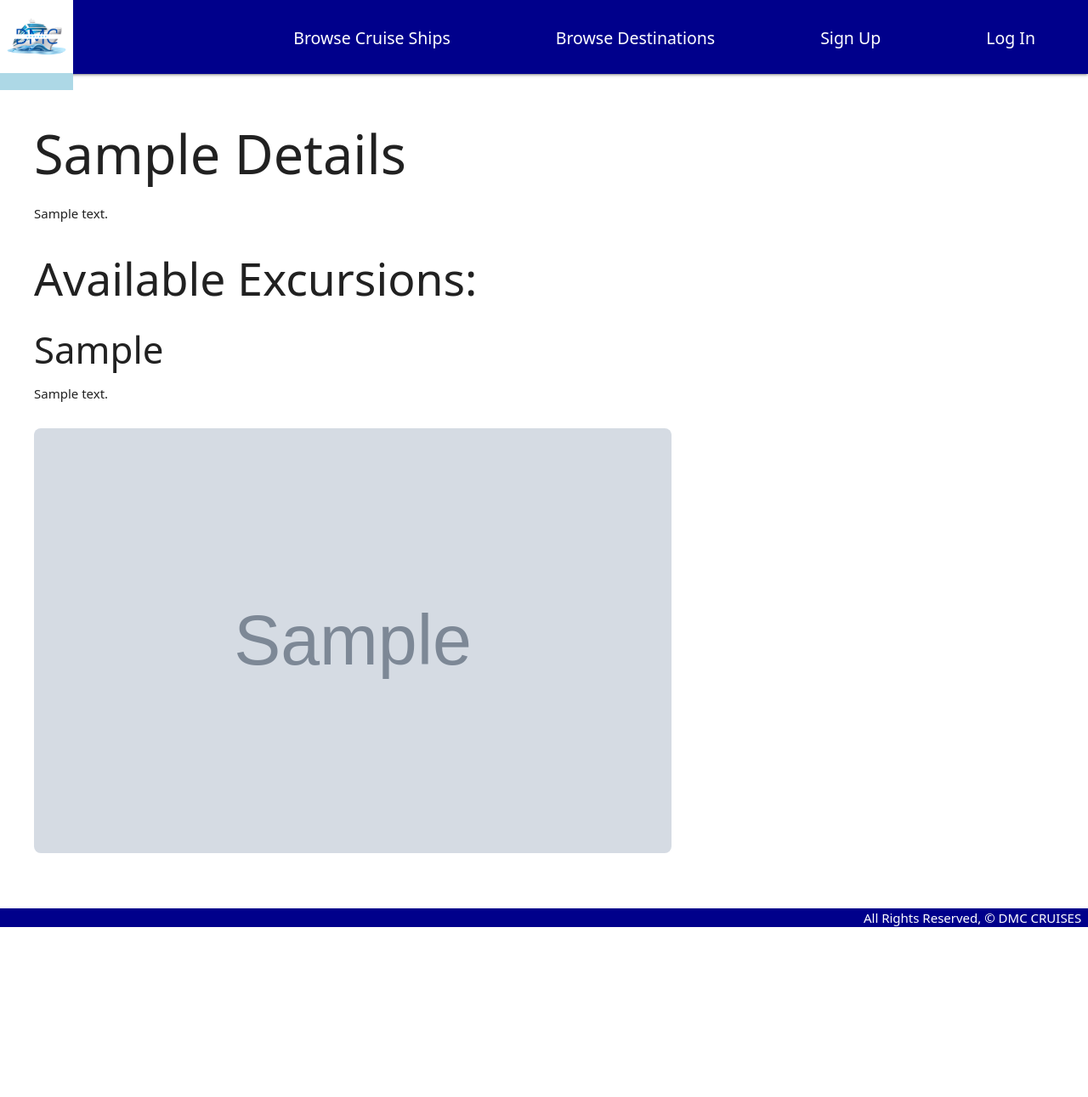
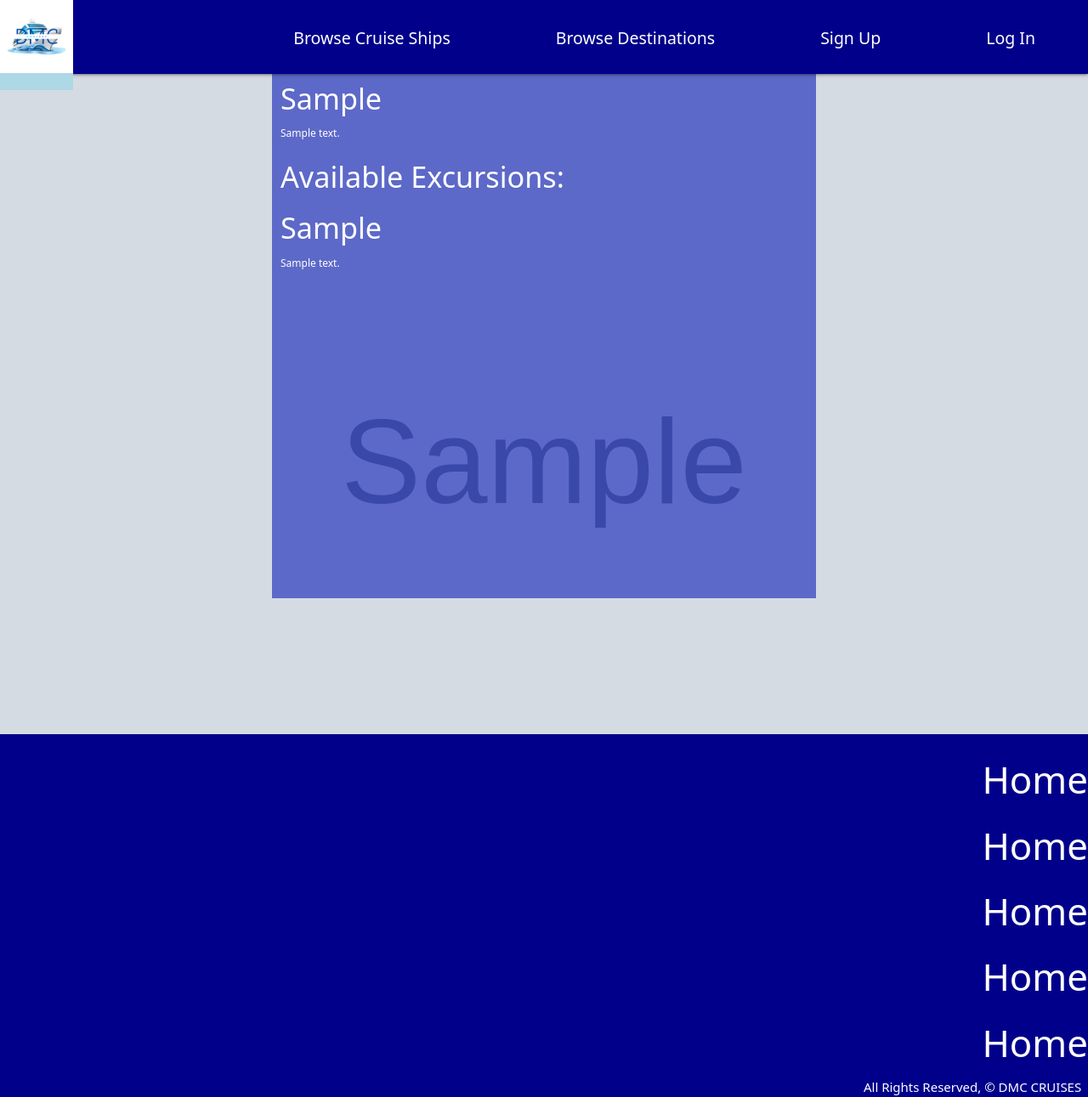
Before and after one commit to mlewis2257/dmc-cruises, a Django app: page /destinations/1/ in a window 1280 px wide. Shown: the whole page at 85% size. Before the commit the page ends 1091 px from the top, so only its background shows below. Run offline with Django 4.2, Linux system fonts and the light colour scheme; tables that the repository leaves empty hold one stand-in row (values such as "Sample post"); grey boxes marked "Sample" are stand-in pictures; parts of the project's set-up code (start-up, migrations or seed data) failed here and were passed over.

Commit message:
background images

```diff
--- a/main_app/static/css/style.css
+++ b/main_app/static/css/style.css
@@ -2,6 +2,7 @@ body {
   background-color: lightskyblue;
   display: flex;
   min-height: 100vh;
+  min-width: 100vw;
   flex-direction: column;
   font-family: system-ui, -apple-system, BlinkMacSystemFont, "Segoe UI", Roboto,
     Oxygen, Ubuntu, Cantarell, "Open Sans", "Helvetica Neue", sans-serif;
@@ -10,7 +11,7 @@ body {
 }
 
 main {
-  flex: 1 0 auto;
+  flex: auto;
   background-color: white;
 }
 
--- a/main_app/templates/base.html
+++ b/main_app/templates/base.html
@@ -3,29 +3,60 @@
 <!DOCTYPE html>
 <html lang="en">
   <head>
-  <meta charset="UTF-8">
-  <meta name="viewport" content="width=device-width, initial-scale=1.0">
-  <meta http-equiv="X-UA-Compatible" content="ie=edge">
+    <meta charset="UTF-8" />
+    <meta name="viewport" content="width=device-width, initial-scale=1.0" />
+    <meta http-equiv="X-UA-Compatible" content="ie=edge" />
     <title></title>
-   <link rel="stylesheet" href="https://cdnjs.cloudflare.com/ajax/libs/materialize/1.0.0/css/materialize.min.css">
-   <link rel="stylesheet" type="text/css" href="{% static 'css/style.css' %}">
+    <link
+      rel="stylesheet"
+      href="https://cdnjs.cloudflare.com/ajax/libs/materialize/1.0.0/css/materialize.min.css"
+    />
+    <link
+      rel="stylesheet"
+      type="text/css"
+      href="{% static 'css/style.css' %}"
+    />
     <script src="https://cdnjs.cloudflare.com/ajax/libs/materialize/1.0.0/js/materialize.min.js"></script>
-</head>
-<body>
+    <style>
+      nav ul a {
+        -webkit-transition: background-color 0.3s;
+        transition: background-color 0.3s;
+        font-size: 1.3rem;
+        color: #fff;
+        display: block;
+        padding: 13px 62px;
+        cursor: grab;
+      }
+      nav ul a:hover {
+        background-color: lightblue;
+      }
+    </style>
   </head>
   <body>
     <header class="navbar-fixed">
-        <nav class="navbar" style="margin: 0px;padding: 0px;height: 87px;background-color: darkblue;">
+      <nav
+        class="navbar"
+        style="
+          margin: 0px;
+          padding: 0px;
+          height: 87px;
+          background-color: darkblue;
+        "
+      >
         <!-- Navbar content -->
         <div class="nav-wrapper">
           <ul class="left">
             <li>
-                    <a href="{% url 'home' %}" class="left brand-logo"><img style="width:86px;" src="../../static/images/logo.png"></a>
+              <a href="{% url 'home' %}" class="left brand-logo"
+                ><img style="width: 86px" src="../../static/images/logo.png"
+              /></a>
             </li>
           </ul>
           <ul class="left">
             <li>
-                        <a href="{% url 'home' %}" class="left brand-logo"><img style="width:86px;" src="../../static/images/logo.png"></a>
+              <a href="{% url 'home' %}" class="left brand-logo"
+                ><img style="width: 86px" src="../../static/images/logo.png"
+              /></a>
             </li>
           </ul>
           <ul class="right">
@@ -42,17 +73,21 @@
         </div>
       </nav>
     </header>
-  <main class="container-fluid">
-    {% block content %}
-    {% endblock %}
-  </main>
+    <main class="container-fluid">{% block content %} {% endblock %}</main>
     <footer class="page-footer">
+      <div>
+        <h3>Home</h3>
+        <h3>Home</h3>
+        <h3>Home</h3>
+        <h3>Home</h3>
+        <h3>Home</h3>
+      </div>
       <div class="right">All Rights Reserved, &copy; DMC CRUISES &nbsp;</div>
     </footer>
   </body>
 </html>
 
-<style>
+<!-- <style>
   nav ul a {
       -webkit-transition: background-color .3s;
       transition: background-color .3s;
@@ -65,4 +100,4 @@
   nav ul a:hover {
       background-color: lightblue;
   }
-    </style>
+  </style> -->
--- a/main_app/templates/destinations/detail.html
+++ b/main_app/templates/destinations/detail.html
@@ -8,23 +8,47 @@
   }
 
   .container-fluid {
-    padding: 40px;
+    padding: 0;
   }
-
+  .wrapper-container {
+    display: flex;
+    justify-content: center;
+    align-items: center;
+  }
+  .wrapper {
+    background-color: rgba(14, 31, 183, 0.6);
+    margin: 0;
+    padding: 10px;
+    height: 80vh;
+    width: 80vh;
+  }
+  p {
+    font-size: 12px;
+    color: white;
+  }
+  h4 {
+    color: white;
+  }
 </style>
-
-<h1>{{ destination.location }} Details</h1>
-
+<div
+  class="background-image"
+  style="background: url({{destination.picturepath}});
+  background-repeat: no-repeat; background-size: cover;
+  object-fit: contain; height: 100vh; width: 100vw;"
+>
+  <div class="wrapper-container">
     <div class="wrapper">
+      <h4>{{ destination.location }}</h4>
       <p>{{ destination.description }}</p>
+      <div>
+        <h4>Available Excursions:</h4>
+        {% for excursion in destination.excursions.all %}
+        <h4>{{ excursion.activity }}</h4>
+        <p>{{ excursion.description }}</p>
+        <!-- <h3><img class="eimg" src="{{ excursion.picturepath }}" /></h3> -->
       </div>
-<div>
-  <h2>Available Excursions:</h2>
-  {% for excursion in destination.excursions.all %}
-    <h3>{{ excursion.activity }}</h3>
-    <p>{{ excursion.description }}</p>
-    <h3><img class="eimg" src="{{ excursion.picturepath }}"></h3>
+    </div>
+  </div>
 </div>
 
-  {% endfor %}
-{% endblock %}
+{% endfor %} {% endblock %}
```
Lines whose indentation alone changed are shown as unchanged.
